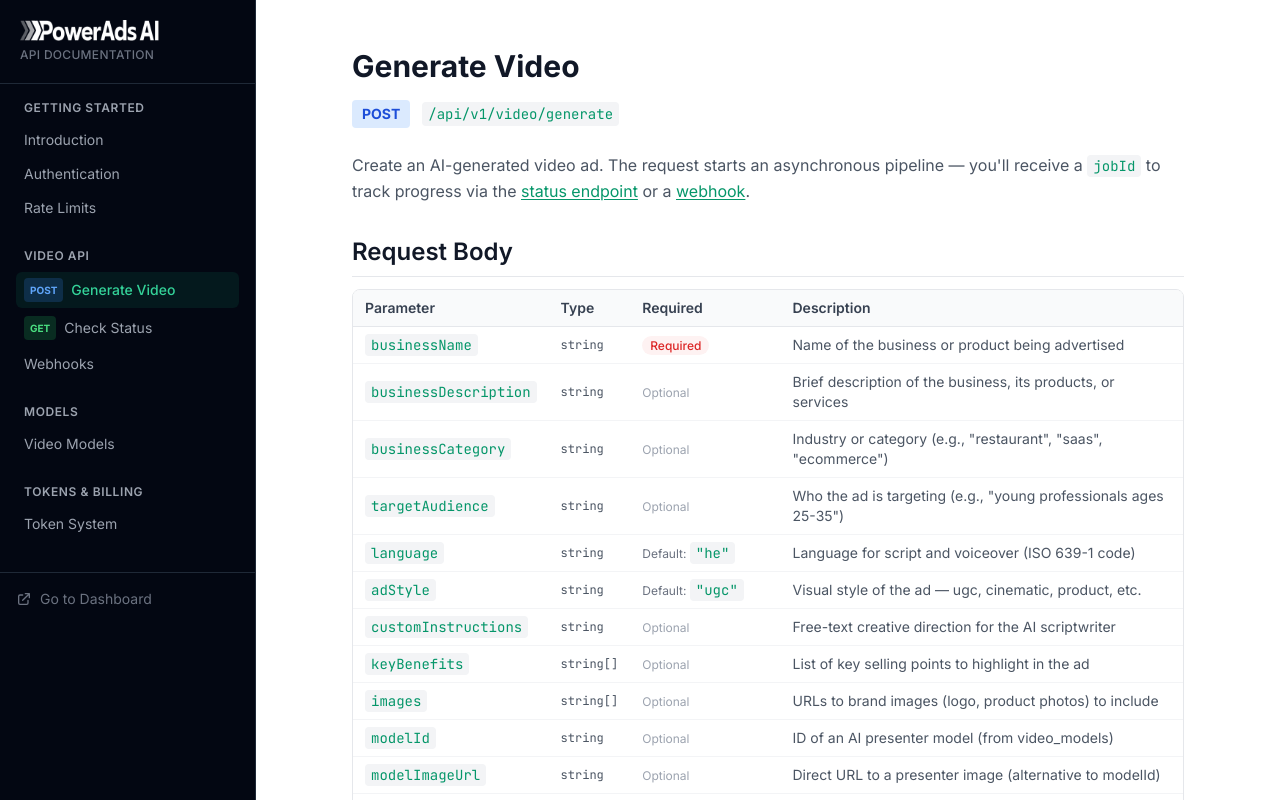
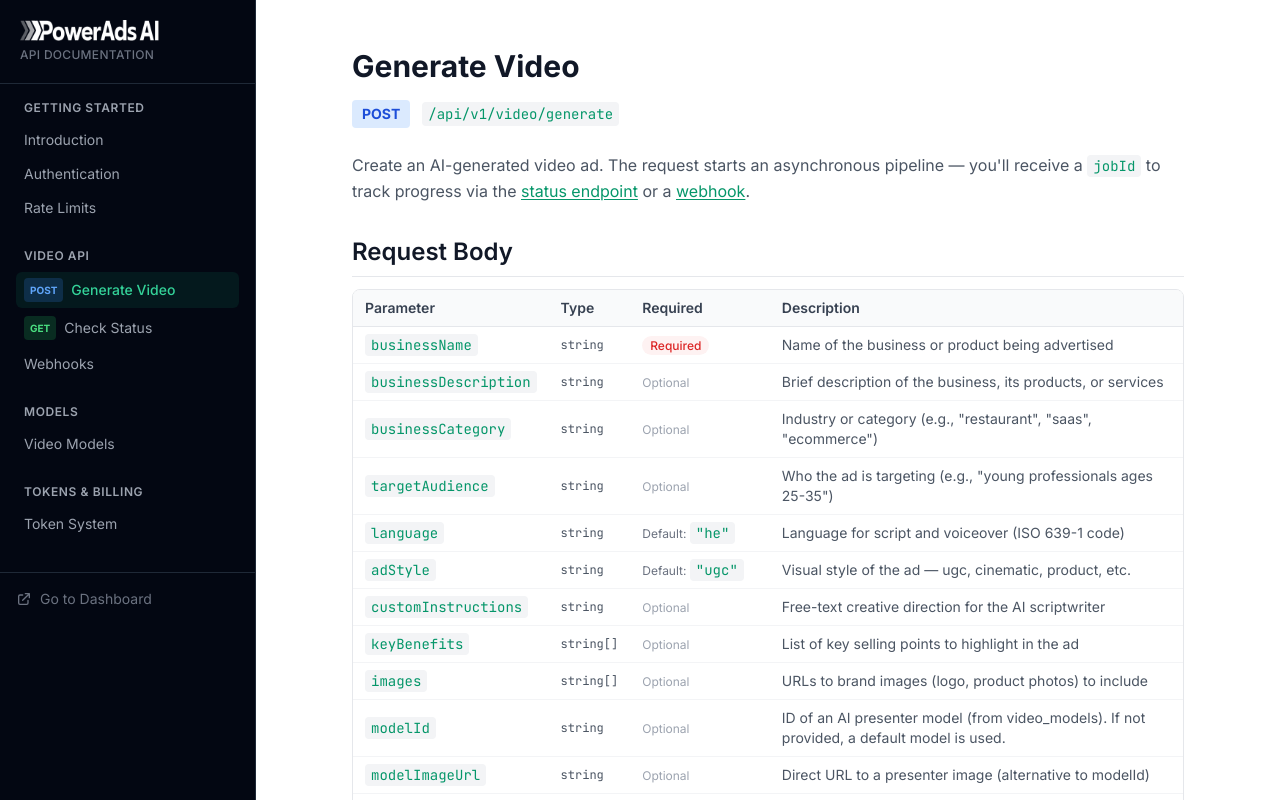
Before and after one commit to didv2/powerads-api-docs, a Next.js app: page /docs/video/generate in a window 1280 px wide. Shown: the top 800 px of the page. Built offline with nearby package versions, Linux system fonts and the light colour scheme.

Commit message:
docs: note default model when modelId not provided

```diff
--- a/app/docs/video/generate/page.mdx
+++ b/app/docs/video/generate/page.mdx
@@ -24,7 +24,7 @@ Create an AI-generated video ad. The request starts an asynchronous pipeline —
   { name: 'customInstructions', type: 'string', description: 'Free-text creative direction for the AI scriptwriter' },
   { name: 'keyBenefits', type: 'string[]', description: 'List of key selling points to highlight in the ad' },
   { name: 'images', type: 'string[]', description: 'URLs to brand images (logo, product photos) to include' },
-  { name: 'modelId', type: 'string', description: 'ID of an AI presenter model (from video_models)' },
+  { name: 'modelId', type: 'string', description: 'ID of an AI presenter model (from video_models). If not provided, a default model is used.' },
   { name: 'modelImageUrl', type: 'string', description: 'Direct URL to a presenter image (alternative to modelId)' },
   { name: 'captionStyle', type: 'string', default: '"classic"', description: 'Caption overlay style: classic, minimal, bold, or none' },
   { name: 'aspectRatio', type: 'string', default: '"9:16"', description: 'Video dimensions: 9:16 (vertical), 16:9 (landscape), or 1:1 (square)' },
```
Also changed, not shown: 1 other file (tests, documents, lock files or other folders).
